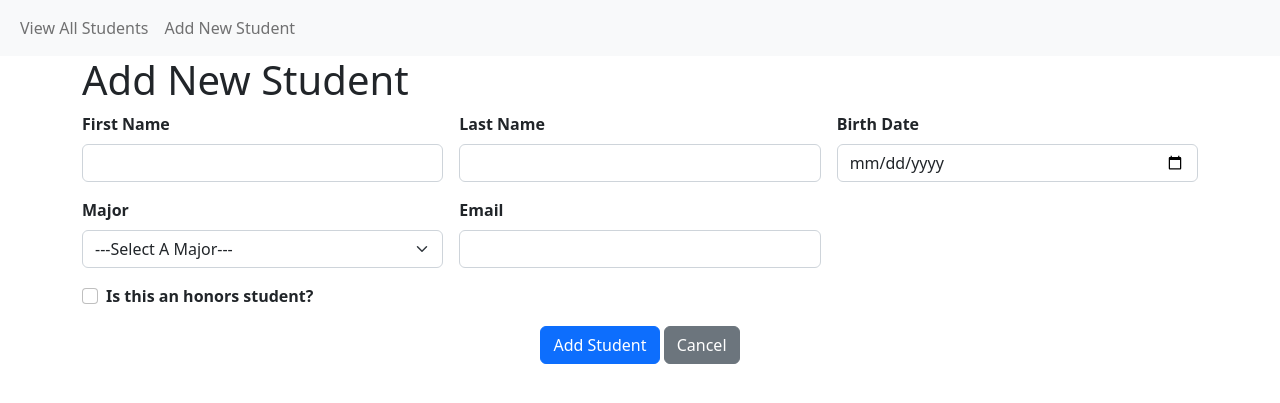
After one commit to rrabbi7/helloWorld, a Flask app: page /student/create in a window 1280 px wide. The commit adds this page. Shown: the top 403 px of the page. Run offline with Flask 3, Linux system fonts and the light colour scheme; data comes from the database, SQL or seed files in the repository; both versions use the stored data as it was after the commit.

Commit message:
Adding email to files

```diff
--- a/app.py
+++ b/app.py
@@ -1,31 +1,134 @@
-from flask import Flask, render_template, request
+import os
+from flask import Flask, render_template, request, redirect, url_for, flash
+from models import db, Student, Major
+from datetime import datetime as dt
+
+basedir = os.path.abspath(os.path.dirname(__file__))
 
 app = Flask(__name__)
+app.config['SQLALCHEMY_DATABASE_URI'] = 'sqlite:///' + os.path.join(basedir, 'university.db')
+app.config['SQLALCHEMY_TRACK_MODIFICATIONS'] = False
+app.config['SECRET_KEY'] = 'beyond_course_scope'
+db.init_app(app)
+
+
+@app.route('/student/view')
+def student_view_all():
+    students = Student.query.outerjoin(Major, Student.major_id == Major.major_id) \
+        .add_entity(Major) \
+        .order_by(Student.last_name, Student.first_name) \
+        .all()
+    return render_template('student_view_all.html', students=students)
+
+
+@app.route('/student/view/<int:student_id>')
+def student_view(student_id):
+    student = Student.query.filter_by(student_id=student_id).first()
+    majors = Major.query.order_by(Major.major) \
+        .order_by(Major.major) \
+        .all()
+
+    if student:
+        return render_template('student_entry.html', student=student, majors=majors, action='read')
+
+    else:
+        flash(f'Student attempting to be viewed could not be found!', 'error')
+        return redirect(url_for('student_view_all'))
+
+@app.route('/student/create', methods=['GET', 'POST'])
+def student_create():
+    if request.method == 'GET':
+        majors = Major.query.order_by(Major.major) \
+            .order_by(Major.major) \
+            .all()
+        return render_template('student_entry.html', majors=majors, action='create')
+    elif request.method == 'POST':
+        first_name = request.form['first_name']
+        last_name = request.form['last_name']
+        major_id = request.form['major_id']
+        email = request.form['email']
+
+        birth_date = request.form['birth_date']
+        is_honors = True if 'is_honors' in request.form else False
+
+        student = Student(first_name=first_name, last_name=last_name, major_id=major_id,
+                          birth_date=dt.strptime(birth_date, '%Y-%m-%d'), is_honors=is_honors)
+        db.session.add(student)
+        db.session.commit()
+        flash(f'{first_name} {last_name} was successfully added!', 'success')
+        return redirect(url_for('student_view_all'))
+
+    flash('Invalid action. Please try again.', 'error')
+    return redirect(url_for('student_view_all'))
+
+
+@app.route('/student/update/<int:student_id>', methods=['GET', 'POST'])
+def student_edit(student_id):
+    if request.method == 'GET':
+        student = Student.query.filter_by(student_id=student_id).first()
+        majors = Major.query.order_by(Major.major) \
+            .order_by(Major.major) \
+            .all()
+
+        if student:
+            return render_template('student_entry.html', student=student, majors=majors, action='update')
+
+        else:
+            flash(f'Student attempting to be edited could not be found!', 'error')
+
+    elif request.method == 'POST':
+        student = Student.query.filter_by(student_id=student_id).first()
+
+        if student:
+            student.first_name = request.form['first_name']
+            student.last_name = request.form['last_name']
+            student.major_id = request.form['major_id']
+            student.email = request.form['email']
+            student.birthdate = dt.strptime(request.form['birth_date'], '%Y-%m-%d')
+            student.num_credits_completed = request.form['num_credits_completed']
+            student.gpa = request.form['gpa']
+            student.is_honors = True if 'is_honors' in request.form else False
+
+            db.session.commit()
+            flash(f'{student.first_name} {student.last_name} was successfully updated!', 'success')
+        else:
+            flash(f'Student attempting to be edited could not be found!', 'error')
+
+        return redirect(url_for('student_view_all'))
+
+    return redirect(url_for('student_view_all'))
+
+@app.route('/student/delete/<int:student_id>')
+def student_delete(student_id):
+    student = Student.query.filter_by(student_id=student_id).first()
+
+    if student:
+        db.session.delete(student)
+        db.session.commit()
+        flash(f'{student} was successfully deleted!', 'success')
+    else:
+        flash(f'Delete failed! Student could not be found.', 'error')
+
+    return redirect(url_for('student_view_all'))
 
 
 @app.route('/')
-def hello_world():  # put application's code here
-    return 'Hello World from Raihan Rabbi! I am adding my first code change.'
-
-@app.route('/hello')
-def hello():
-    return render_template('hello.html')
-
-@app.route('/favorite-course')
-def favorite_course():
-    print('Subject entered: ' + request.args.get('subject'))
-    print('Course number entered: ' + request.args.get('course_number'))
-
-    return render_template('favorite-course.html')
-
-
-@app.route('/contact', methods=['GET', 'POST'])
-def contact():
-    if request.method == 'POST':
-        return render_template('contact.html', form_submitted=True)
-    else:
-        return render_template('contact.html')
+def home():
+    return redirect(url_for('student_view_all'))
 
 
 if __name__ == '__main__':
+    with app.app_context():
+        db.create_all()
+
+        # Execute only once! Initial loading of available majors
+        """
+        majors = ['Accounting', 'Finance', 'Information Systems', 'International Business', 'Management', \
+                    'Operations Management & Business Analytics', 'Supply Chain Management']
+        for each_major in majors:
+            print(each_major)
+            amajor = Major(major=each_major)
+            db.session.add(amajor)
+            db.session.commit()
+        """
     app.run()
--- a/templates/base.html
+++ b/templates/base.html
@@ -1,17 +1,32 @@
-<!doctype html>
+<!DOCTYPE html>
 <html lang="en">
   <head>
     <meta charset="utf-8">
     <meta name="viewport" content="width=device-width, initial-scale=1">
     <title>{% block page_title %}{% endblock %}</title>
-    <link href="https://cdn.jsdelivr.net/npm/bootstrap@5.3.0-alpha2/dist/css/bootstrap.min.css" rel="stylesheet" integrity="sha384-aFq/bzH65dt+w6FI2ooMVUpc+21e0SRygnTpmBvdBgSdnuTN7QbdgL+OapgHtvPp" crossorigin="anonymous">
+    <link href="https://cdn.jsdelivr.net/npm/bootstrap@5.2.3/dist/css/bootstrap.min.css" rel="stylesheet" integrity="sha384-rbsA2VBKQhggwzxH7pPCaAqO46MgnOM80zW1RWuH61DGLwZJEdK2Kadq2F9CUG65" crossorigin="anonymous">
   </head>
   <body>
+  <nav class="navbar navbar-expand-lg navbar-light bg-light">
+  <div class="container-fluid">
+    <div class="collapse navbar-collapse" id="navbarSupportedContent">
+      <ul class="navbar-nav me-auto mb-2 mb-lg-0">
+        <li class="nav-item">
+          <a class="nav-link" href="{{ url_for('student_view_all') }}">View All Students</a>
+        </li>
+        <li class="nav-item">
+          <a class="nav-link" href="{{ url_for('student_create') }}">Add New Student</a>
+        </li>
+      </ul>
+    </div>
+  </div>
+</nav>
+
     <div class="container">
-        <h1>{% block page_header %}{% endblock %}</h1>
+        <h1>{% block page_head %}{% endblock %}</h1>
 
         {% block page_content %}{% endblock %}
     </div>
-    <script src="https://cdn.jsdelivr.net/npm/bootstrap@5.3.0-alpha2/dist/js/bootstrap.bundle.min.js" integrity="sha384-qKXV1j0HvMUeCBQ+QVp7JcfGl760yU08IQ+GpUo5hlbpg51QRiuqHAJz8+BrxE/N" crossorigin="anonymous"></script>
+    <script src="https://cdn.jsdelivr.net/npm/bootstrap@5.2.3/dist/js/bootstrap.bundle.min.js" integrity="sha384-kenU1KFdBIe4zVF0s0G1M5b4hcpxyD9F7jL+jjXkk+Q2h455rYXK/7HAuoJl+0I4" crossorigin="anonymous"></script>
   </body>
 </html>
--- /dev/null
+++ b/templates/student_entry.html
@@ -0,0 +1,132 @@
+{% extends "base.html" %}
+
+{% block page_title %}
+    {% if action and action == 'create' %}
+        Add New Student
+    {% elif action and action == 'update'  %}
+        Update Student
+    {% else %}
+        View Student
+    {% endif %}
+
+{% endblock %}
+
+{% block page_head %}
+    {% if action and action == 'create' %}
+        Add New Student
+    {% elif action and action == 'update'  %}
+        Update Student
+    {% else %}
+        View Student
+    {% endif %}
+{% endblock %}
+
+{% block page_content %}
+
+<form class="row g-3"
+      action="{{ url_for('student_edit', student_id=student['student_id']) if student else url_for('student_create') }}" method="post">
+  <div class="col-md-4">
+    <label for="first_name" class="form-label"><strong>First Name</strong></label>
+    {% if action and action in ['create', 'update'] %}
+    <input type="text" class="form-control" id="first_name" name="first_name" value="{{ student['first_name'] if student else '' }}" required>
+    {% else %}
+        <br>{{ student['first_name'] }}
+    {% endif %}
+  </div>
+  <div class="col-md-4">
+    <label for="last_name" class="form-label"><strong>Last Name</strong></label>
+    {% if action and action in ['create', 'update'] %}
+    <input type="text" class="form-control" id="last_name" name="last_name" value="{{ student['last_name'] if student else '' }}" required>
+    {% else %}
+        <br>{{ student['last_name'] }}
+    {% endif %}
+  </div>
+  <div class="col-md-4">
+    <label for="birth_date" class="form-label"><strong>Birth Date</strong></label>
+    {% if action and action in ['create', 'update'] %}
+    <input type="date" class="form-control" id="birth_date" name="birth_date" value="{{ student['birth_date'].strftime('%Y-%m-%d') if student else '' }}" required>
+    {% else %}
+        <br>{{ student['birth_date'].strftime('%m/%d/%Y') }}
+    {% endif %}
+  </div>
+
+  <div class="col-md-4">
+    <label for="major_id" class="form-label"><strong>Major</strong></label>
+    {% if action and action in ['create', 'update'] %}
+    <select name="major_id" id="major_id" class="form-select form-select-md" aria-label=".form-select-md example">
+        <option value="0">---Select A Major---</option>
+        {% for each_major in majors %}
+        <option value="{{ each_major['major_id'] }}"
+                {{ 'selected' if student and each_major['major_id'] == student['major_id'] else ''}}>{{ each_major['major'] }}</option>
+        {% endfor %}
+    </select>
+    {% else %}
+        <br>
+        {% for each_major in majors %}
+            {{ each_major['major'] if student and each_major['major_id'] == student['major_id'] else ''}}
+        {% endfor %}
+    {% endif %}
+  </div>
+
+
+<div class="col-md-4">
+  <label for="email" class="form-label"><strong>Email</strong></label>
+  {% if action and action in ['create', 'update'] %}
+  <input type="email" class="form-control" id="email" name="email" maxlength="100" value="{{ student['email'] if email else '' }}" required>
+  {% else %}
+      <br>{{ student['email'] }}
+  {% endif %}
+</div>
+
+  {% if action and action in ['read', 'update'] %}
+  <div class="col-md-4">
+    <label for="num_credits_completed" class="form-label"><strong>Number of Credits Completed</strong></label>
+    {% if action and action == 'update' %}
+    <input type="number" min="0" max="200" class="form-control" id="num_credits_completed" name="num_credits_completed"
+           value="{{ student['num_credits_completed'] if student else '' }}" required>
+    {% else %}
+        <br> {{ student['num_credits_completed'] }}
+    {% endif %}
+  </div>
+  <div class="col-md-4">
+    <label for="gpa" class="form-label"><strong>GPA</strong></label>
+    {% if action and action in ['create', 'update'] %}
+    <input type="number" step="0.01" min="0.00" max="4.00" class="form-control" id="gpa" name="gpa" value="{{ student['gpa'] if student else '' }}" required>
+    {% else %}
+        <br>{{ student['gpa'] }}
+    {% endif %}
+  </div>
+  {% endif %}
+
+  <div class="col-12">
+        {% if action and action in ['create', 'update'] %}
+    <div class="form-check">
+
+      <input class="form-check-input" type="checkbox" value="" id="is_honors" name="is_honors"
+              {{ 'checked' if student and student['is_honors'] == True else '' }}>
+        {% endif %}
+      <label class="form-check-label" for="is_honors">
+          <strong>Is this an honors student?</strong>
+            {% if action and not(action in ['create', 'update']) %}
+            <br>{{ 'Yes' if student and student['is_honors'] == True else 'No' }}
+            {% endif %}
+      </label>
+  </div>
+
+
+  </div>
+  <div class="col-12 text-center">
+    {% if action and action in ['create', 'update'] %}
+    <button class="btn btn-primary" type="submit">{{ 'Add' if action=='create' else 'Update' }} Student</button>
+    {% endif %}
+
+    <a href="{{ url_for('student_view_all') }}" class="btn btn-secondary" role="button">
+        {% if action and action in ['create', 'update'] %}
+        Cancel
+        {% else %}
+        Return
+        {% endif %}
+    </a>
+  </div>
+</form>
+{% endblock %}
```
Also changed, not shown: models.py (added, +42 -0 lines), templates/contact.html (deleted, +0 -60 lines), templates/favorite-course.html (deleted, +0 -9 lines), templates/hello.html (deleted, +0 -10 lines), templates/student_view_all.html (added, +66 -0 lines), university.db (added).
